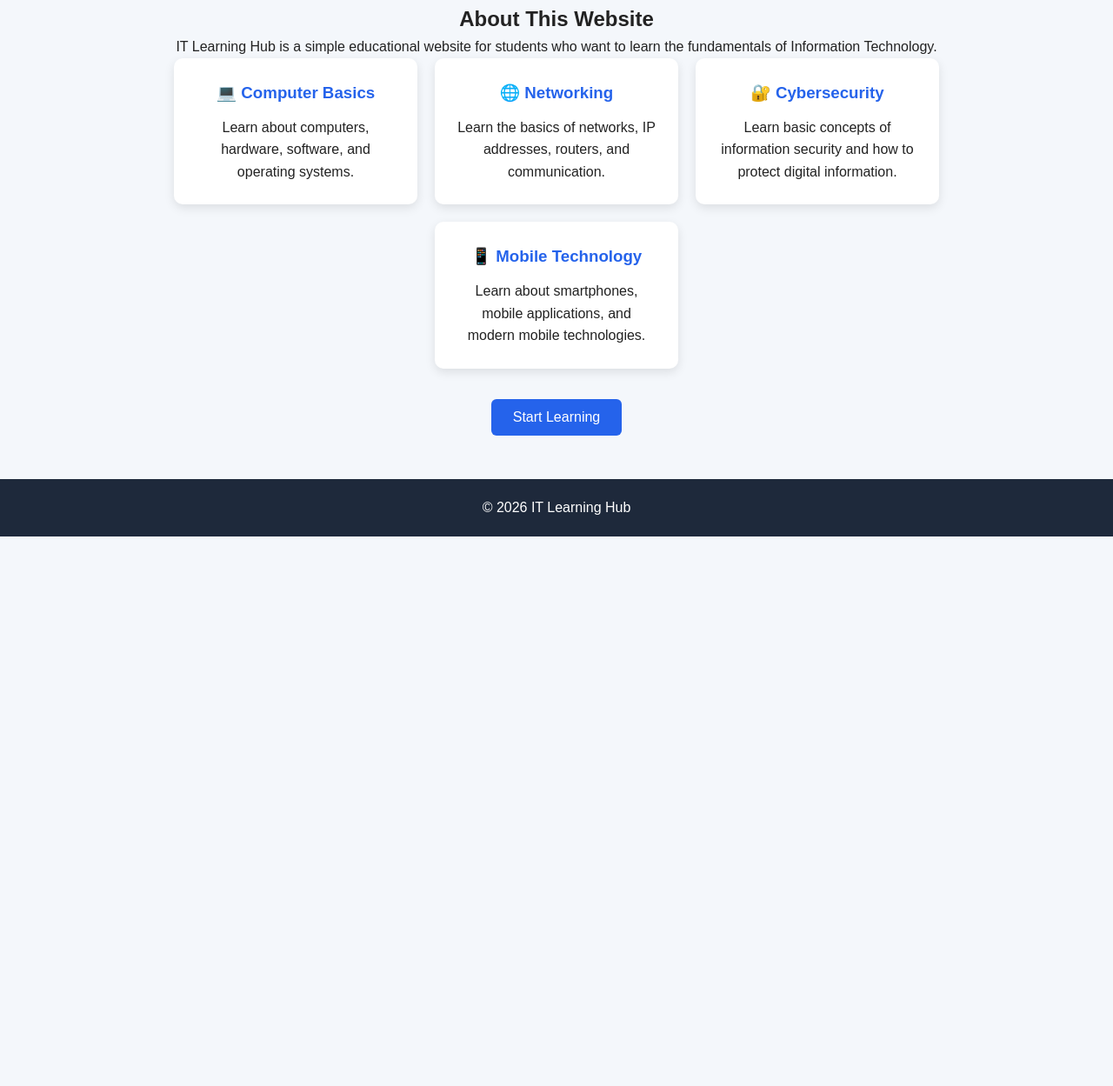
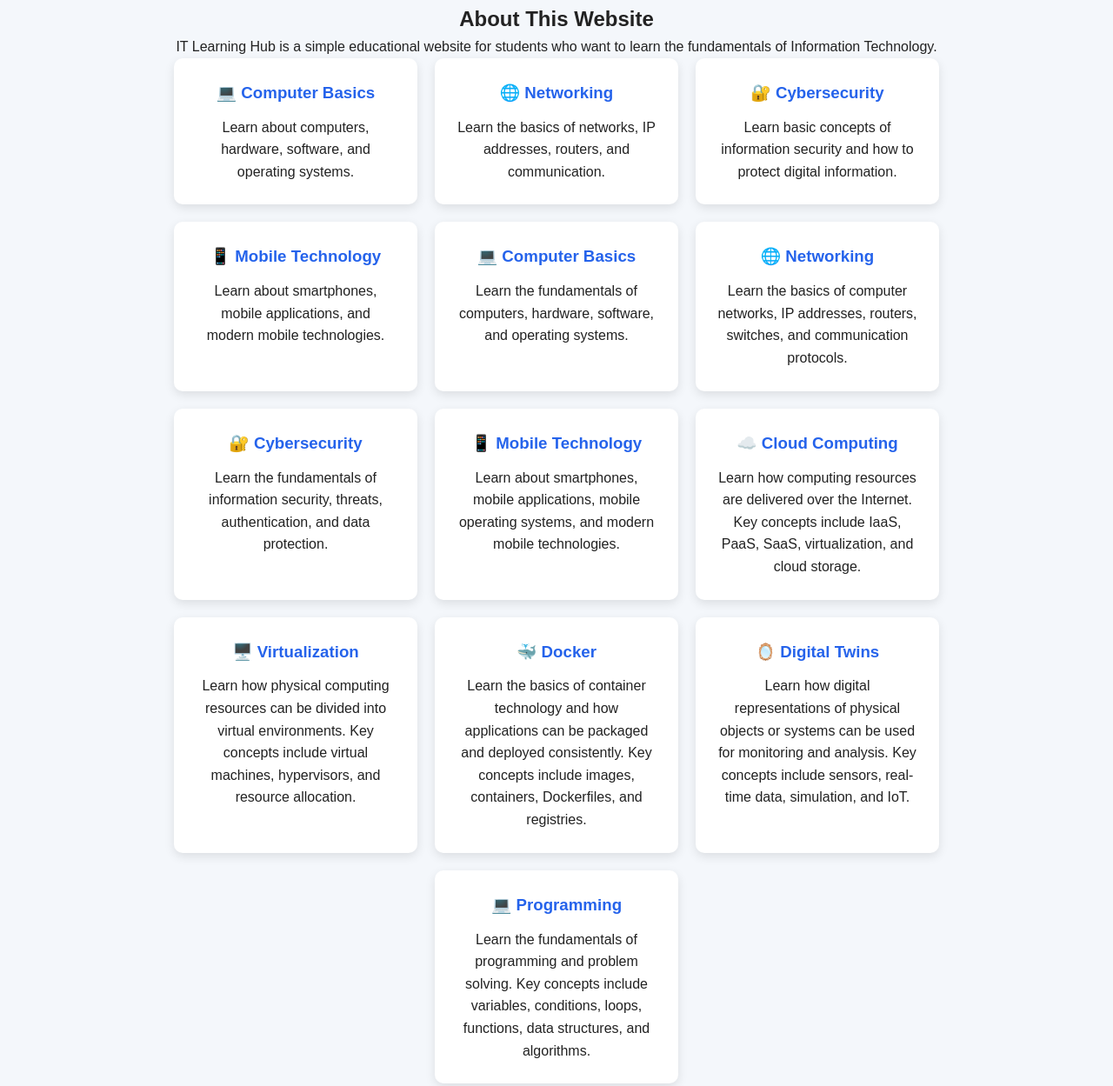
Before and after one commit to fadilengiq/it-learning, a plain HTML site: page index.html in a window 1280 px wide. Shown: the part 362-1611 px from the top of the page at 87% size. Before the commit the page ends 979 px from the top, so only its background shows below. Drawn offline with Linux system fonts and the light colour scheme.

Commit message:
Add new IT learning topics

```diff
--- a/index.html
+++ b/index.html
@@ -63,6 +63,83 @@
                      and modern mobile technologies.
               </p>
          </div>
+         <div class="card">
+    <h3>💻 Computer Basics</h3>
+    <p>
+        Learn the fundamentals of computers, hardware, software,
+        and operating systems.
+    </p>
+</div>
+
+<div class="card">
+    <h3>🌐 Networking</h3>
+    <p>
+        Learn the basics of computer networks, IP addresses,
+        routers, switches, and communication protocols.
+    </p>
+</div>
+
+<div class="card">
+    <h3>🔐 Cybersecurity</h3>
+    <p>
+        Learn the fundamentals of information security,
+        threats, authentication, and data protection.
+    </p>
+</div>
+
+<div class="card">
+    <h3>📱 Mobile Technology</h3>
+    <p>
+        Learn about smartphones, mobile applications,
+        mobile operating systems, and modern mobile technologies.
+    </p>
+</div>
+
+<div class="card">
+    <h3>☁️ Cloud Computing</h3>
+    <p>
+        Learn how computing resources are delivered over the Internet.
+        Key concepts include IaaS, PaaS, SaaS, virtualization, and cloud storage.
+    </p>
+</div>
+
+<div class="card">
+    <h3>🖥️ Virtualization</h3>
+    <p>
+        Learn how physical computing resources can be divided into virtual
+        environments. Key concepts include virtual machines, hypervisors,
+        and resource allocation.
+    </p>
+</div>
+
+<div class="card">
+    <h3>🐳 Docker</h3>
+    <p>
+        Learn the basics of container technology and how applications
+        can be packaged and deployed consistently. Key concepts include
+        images, containers, Dockerfiles, and registries.
+    </p>
+</div>
+
+<div class="card">
+    <h3>🪞 Digital Twins</h3>
+    <p>
+        Learn how digital representations of physical objects or systems
+        can be used for monitoring and analysis. Key concepts include
+        sensors, real-time data, simulation, and IoT.
+    </p>
+</div>
+
+<div class="card">
+    <h3>💻 Programming</h3>
+    <p>
+        Learn the fundamentals of programming and problem solving.
+        Key concepts include variables, conditions, loops, functions,
+        data structures, and algorithms.
+    </p>
+</div>
+
+
 
         </section>
 
```
